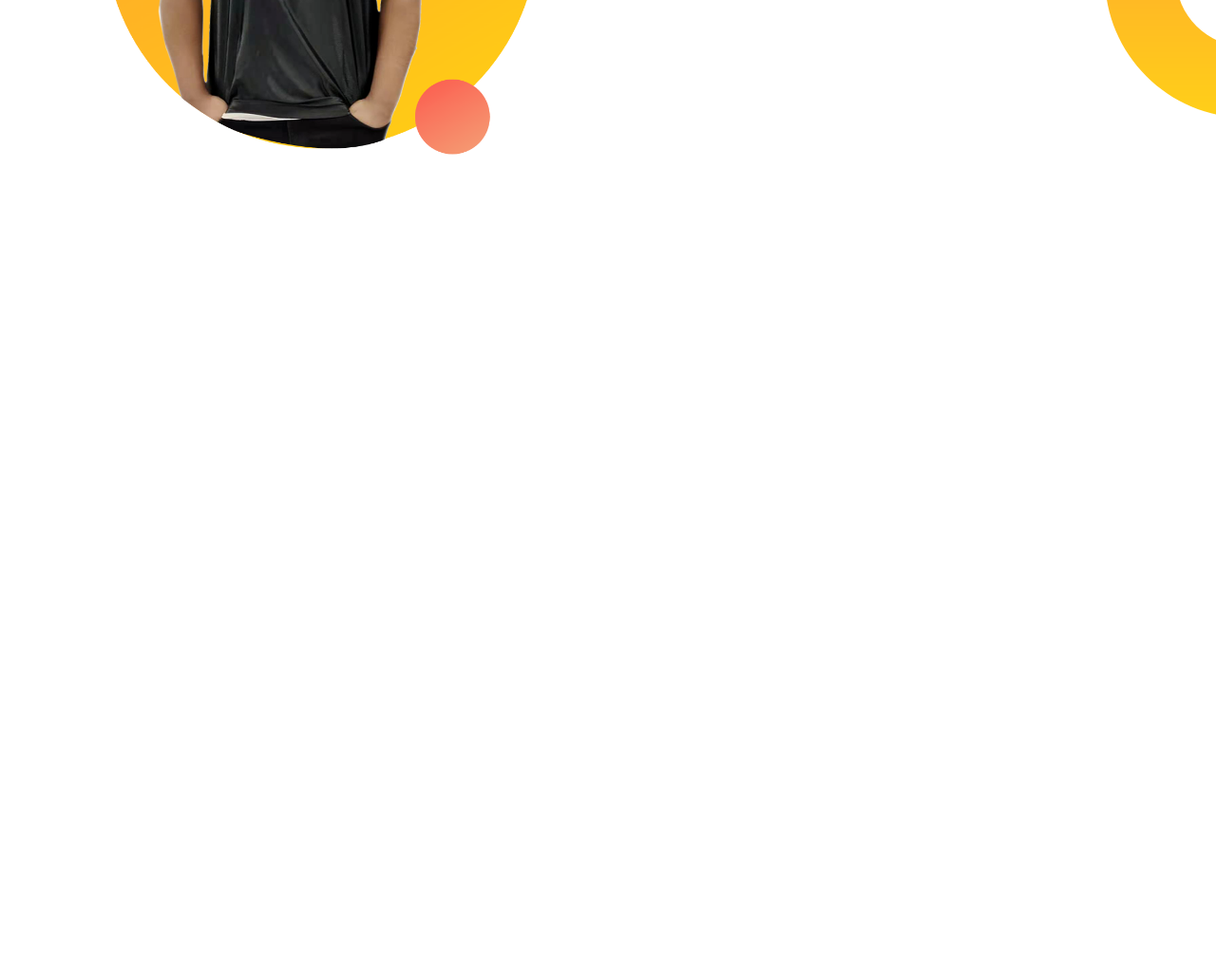
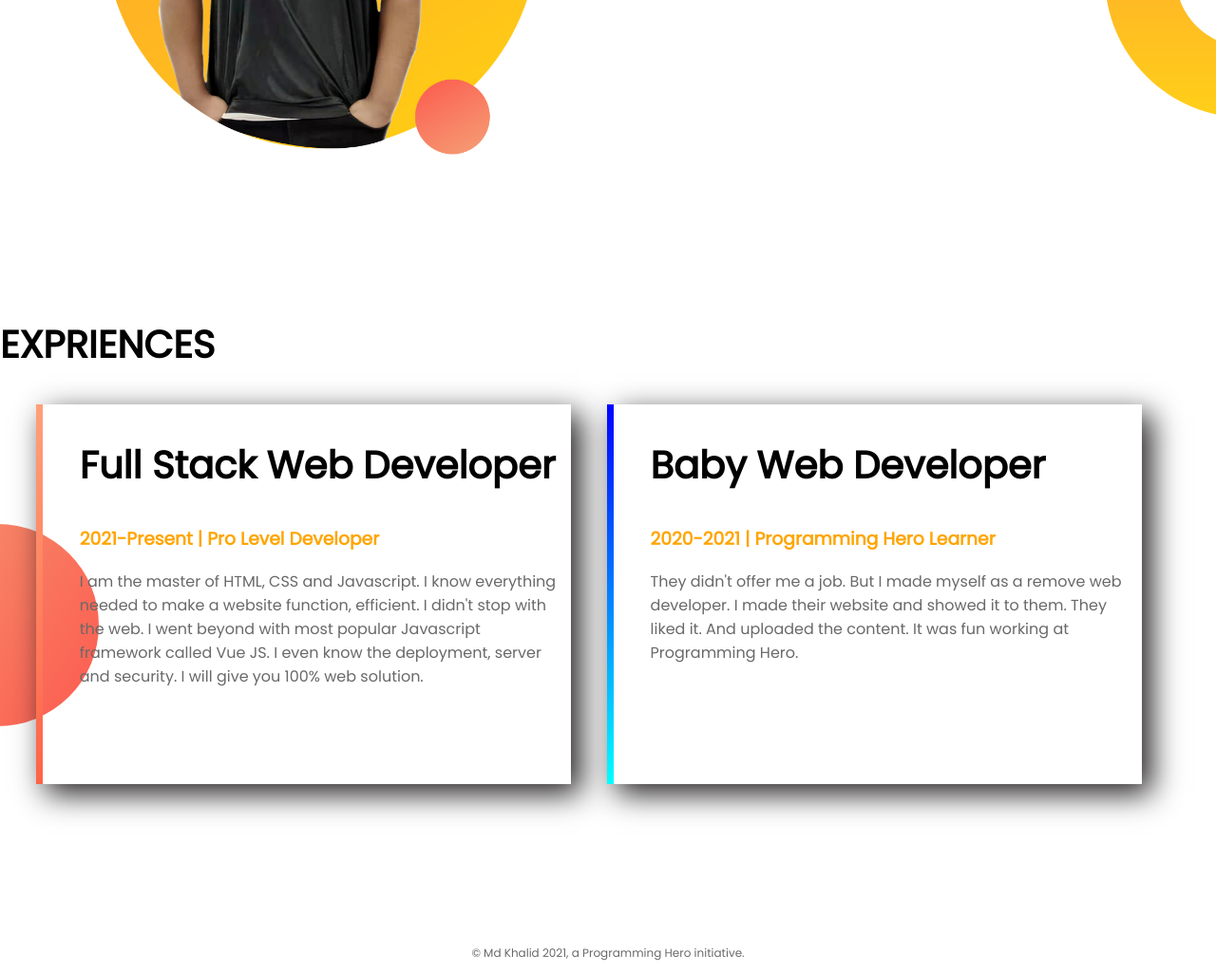
Before and after one commit to shakil51298/my-portfolio, a plain HTML site: page index.html in a window 1280 px wide. Shown: the part 1000-2025 px from the top of the page at 95% size. Before the commit the page ends 1300 px from the top, so only its background shows below. Drawn offline with Linux system fonts and the light colour scheme.

Commit message:
finished

```diff
--- a/index.html
+++ b/index.html
@@ -16,7 +16,7 @@
     <section class="top-banner">
         <div class="half-width">
             <h1>Welcome to</h1>
-        <h1> <spa class="highlight">Shakil's</spa> website</h1>
+        <h1> <span class="orange-highlight">Shakil's</span> website</h1>
         <h3>World Class Proffesional Web-Developer</h3>
         <p>something text here.something text here.something text here.something text here.something text here.something text here.something text here.something text here.something text here.something text here.something text here.something text here.something text here.</p>
         <a class="link-btn" href="https://www.linkedin.com/in/md-khalid-hossain-55907b1ab/" target="_blank">Hire Me</a>
@@ -40,5 +40,24 @@
         </div>
     </section>
 
+    <section class="expriences-area">
+        <h2>EXPRIENCES</h2>
+        <div id="full-stack" class="half-width card">
+            <h2>Full Stack Web Developer</h2>
+            <h3> <span class="orange-highlight">2021-Present | Pro Level Developer</span> </h3>
+            <p>I am the master of HTML, CSS and Javascript. I know everything needed to make a website function, efficient. I didn't stop with the web. I went beyond with most popular Javascript framework called Vue JS. I even know the deployment, server and security. I will give you 100% web solution.</p>
+        </div>
+
+        <div id="baby-web" class="half-width card">
+            <h2>Baby Web Developer</h2>
+            <h3> <span class="orange-highlight">2020-2021 | Programming Hero Learner</span> </h3>
+            <p>They didn't offer me a job. But I made myself as a remove web developer. I made their website and showed it to them. They liked it. And uploaded the content. It was fun working at Programming Hero.</p>
+        </div>
+    </section>
+    <footer>
+        <p>
+            © Md Khalid 2021, a Programming Hero initiative.
+        </p>
+    </footer>
 </body>
 </html>
--- a/style.css
+++ b/style.css
@@ -8,7 +8,10 @@ h1{
 h2{
     font-size: 40px;
 }
-.highlight{
+p{
+    color: dimgray;
+}
+.orange-highlight{
     color: orange;
 }
 .half-width{
@@ -42,3 +45,27 @@ section{
     background-repeat: no-repeat;
     background-position: right;
 }
+.expriences-area .half-width{
+    box-shadow: 10px 10px 30px rgb(34, 31, 31);
+    height: 80%;
+    padding-right:5px;
+}
+.expriences-area{
+    background-image: url("images/exp-bg.png");
+    background-repeat: no-repeat;
+    background-position: left;
+}
+#full-stack{
+    border-left: 7px solid;
+    border-image: linear-gradient(180deg, lightSalmon, tomato);
+    border-image-slice: 1;
+}
+#baby-web{
+    border-left: 7px solid;
+    border-image: linear-gradient(180deg, blue, cyan);
+    border-image-slice: 1;
+}
+
+footer p{
+    text-align: center;
+    font-size: 12px;
```
